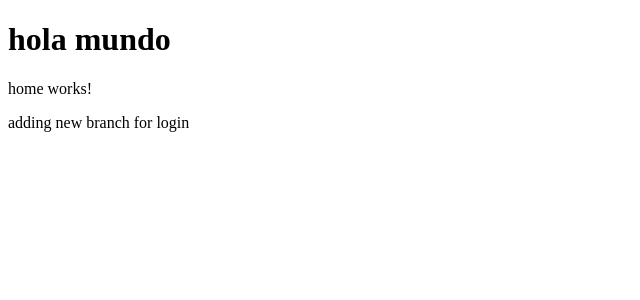
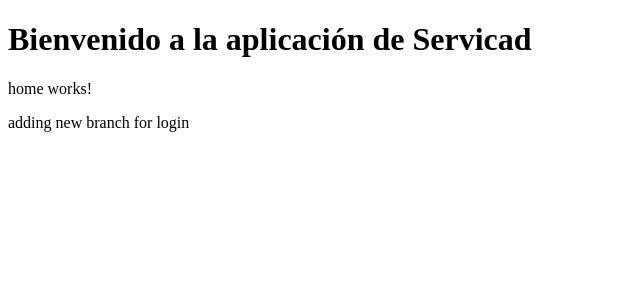
Before and after one commit to AndresCamiloChavez/servicadWebApplication, an Angular app: page / in a window 1280 px wide. Shown: the top 300 px of the page, without its empty margins (0-640 px from the left). Built offline with nearby package versions, Linux system fonts and the light colour scheme.

Commit message:
Testing relation between components

```diff
--- a/angular.json
+++ b/angular.json
@@ -1,5 +1,8 @@
 {
   "$schema": "./node_modules/@angular/cli/lib/config/schema.json",
+  "cli": {
+    "analytics": "e4bcd973-4b4a-4c94-b01f-bb8ce0ce4cdf"
+  },
   "version": 1,
   "newProjectRoot": "projects",
   "projects": {
--- a/src/app/app.component.html
+++ b/src/app/app.component.html
@@ -1,3 +1,3 @@
-<h1>hola mundo</h1>
+<h1>Bienvenido a la aplicación de {{title}}</h1>
 <app-home></app-home>
 adding new branch for login
--- a/src/app/app.component.ts
+++ b/src/app/app.component.ts
@@ -6,5 +6,5 @@ import { Component } from '@angular/core';
   styleUrls: ['./app.component.scss']
 })
 export class AppComponent {
-  title = 'servicadweb';
+  title = 'Servicad';
 }
```
Also changed, not shown: 1 other file (tests, documents, lock files or other folders).
